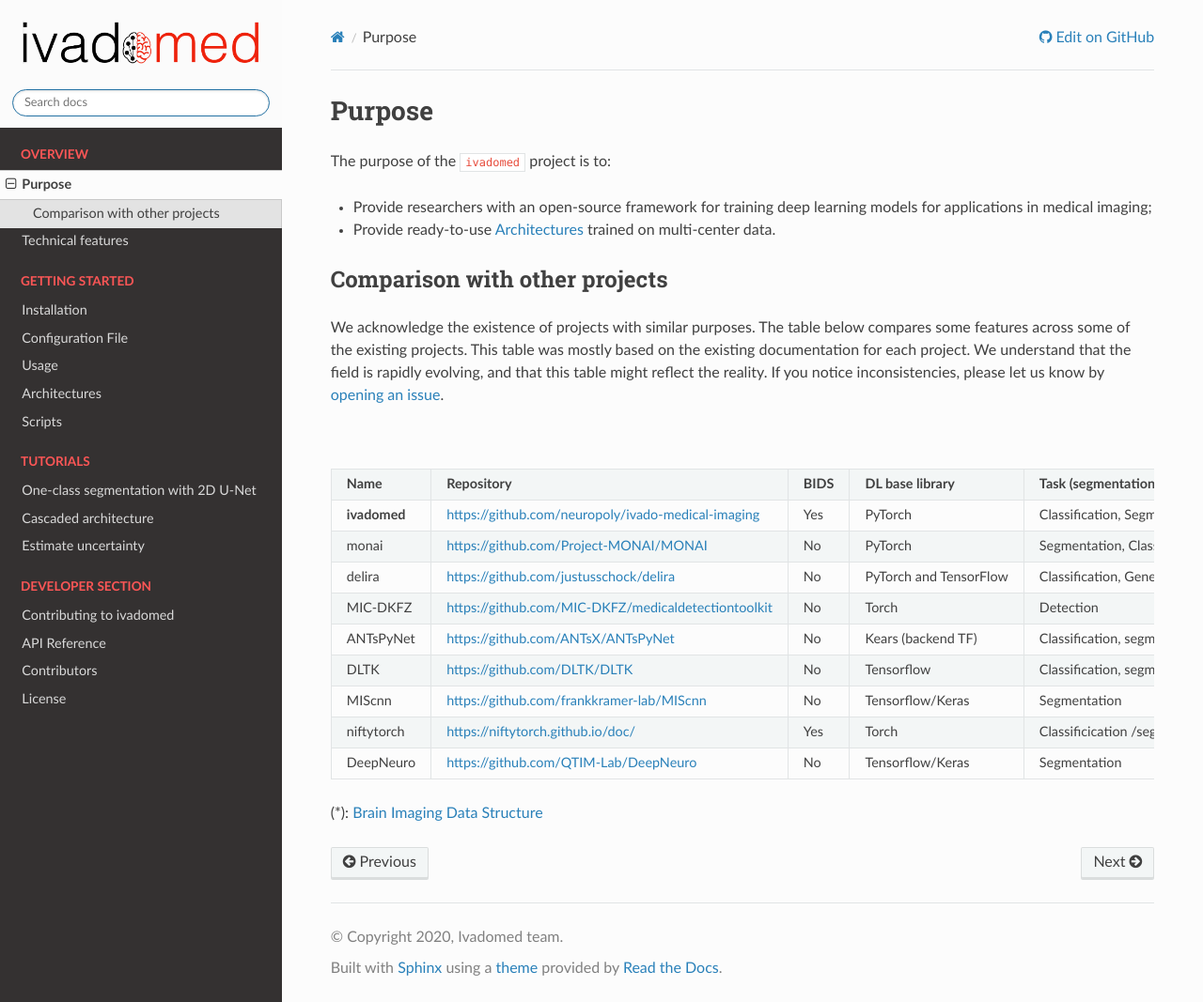
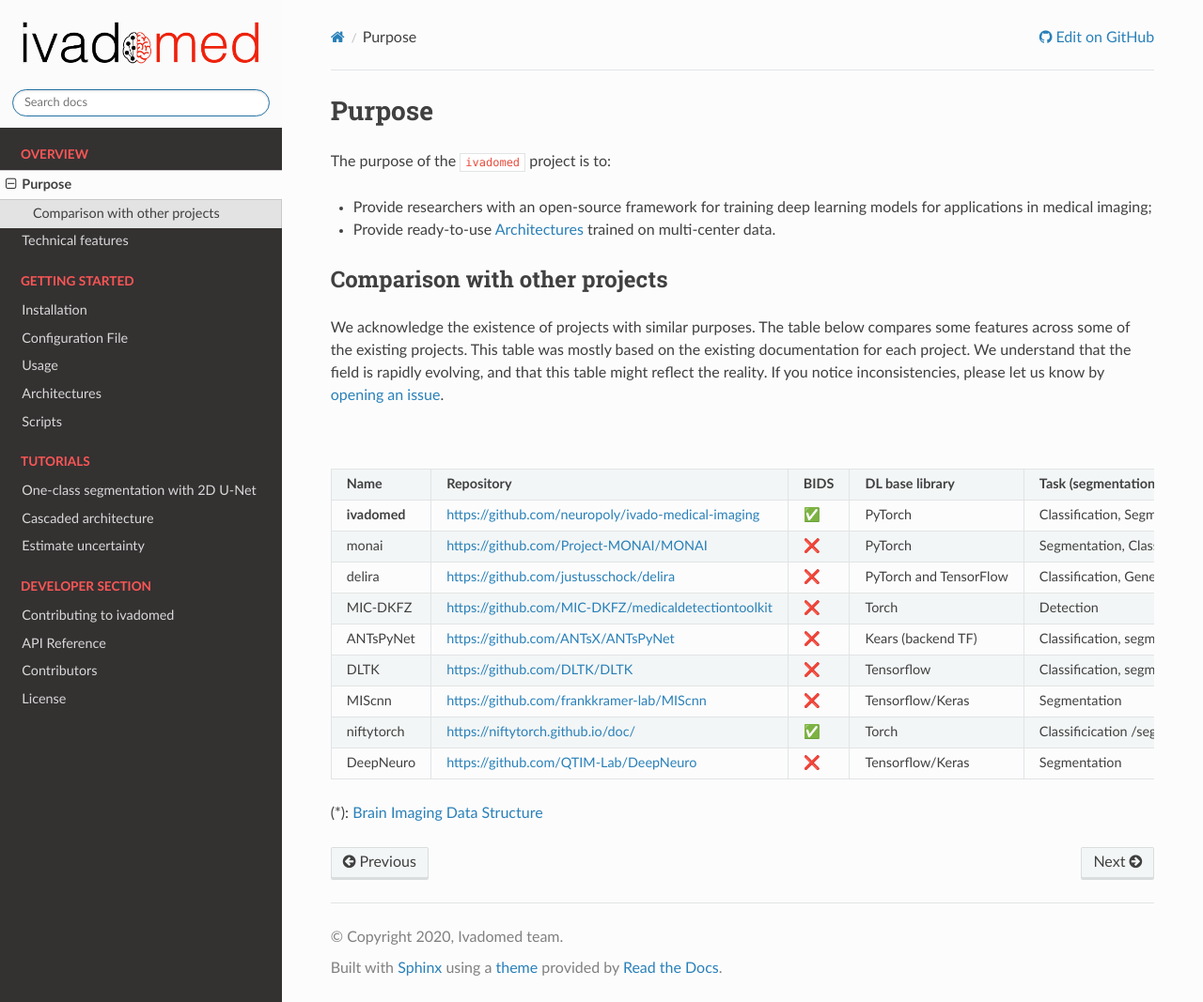
Before and after one commit to ivadomed/ivadomed, a Sphinx documentation site: the page built from docs/source/purpose.rst, in a window 1280 px wide and 1067 px high. Shown: the whole window at 94% size. Built offline with Sphinx 7.4.7 and the Read the Docs theme 2.0.0, drawn with Linux system fonts in a browser that asks for light colours; the version number could not be read and is left out; part of the change alters nothing that is shown.

```diff
--- a/docs/source/comparison_other_projects_table.csv
+++ b/docs/source/comparison_other_projects_table.csv
@@ -1,10 +1,10 @@
 **Name**,**Repository**,**BIDS**,**DL base library**,"**Task (segmentation, detection, classification)**",**Data dimension**,**Multichannel / Multilabel**,**Uncertainty**,**Transfer Learning**,**Pre-processing tools**,**Post-processing tools**,**User case examples**,**Multi-GPU data parallelism**,**Automatic Model evaluation**,**Input region of interest**,**Missing modality**,**Model performance comparison**,**Automatic hyperparameter optimisation**,**Packaged Multi-center Model**
-**ivadomed**,https://github.com/neuropoly/ivado-medical-imaging,Yes,PyTorch,"Classification, Segmentation, Detection","2D, 3D",Both,**Epistemic Aleatoric**,Yes,Yes,Yes,Yes,No,Yes,Yes (image),**Yes**,**Yes**,Yes,Yes
-monai,https://github.com/Project-MONAI/MONAI,No,PyTorch,"Segmentation, Classification","2D,3D",Both,None,No,Yes,No,Yes,Yes,Yes,Yes (coordinates),No,No,No,No
-delira,https://github.com/justusschock/delira,No,PyTorch and TensorFlow,"Classification, Generation, Segmentation","2D,3D",None,None,Yes,No,No,Yes,Yes,No,No,No,No,No,No
-MIC-DKFZ,https://github.com/MIC-DKFZ/medicaldetectiontoolkit,No,Torch,Detection,"2D,3D",None,None,No,No,No,No,No,Yes,Yes (image),No,No,No,No
-ANTsPyNet,https://github.com/ANTsX/ANTsPyNet,No,Kears (backend TF),"Classification, segmentation,clustering, GAN, registration, super-resolution, autoencoder","2D,3D",Multilabel,None,No,No,No,Yes ,No,No,No,No,No,No,No
-DLTK,https://github.com/DLTK/DLTK,No,Tensorflow,"Classification, segmentation, GAN, registration, super-resolution, autoencoder",3D,Multilabel,None,Yes,No,No,Yes,No,No,No,No,No,No,No
-MIScnn,https://github.com/frankkramer-lab/MIScnn,No,Tensorflow/Keras,Segmentation,"2D,3D",Multilabel,None,No,Yes,Yes,No,Yes,Yes,No,No,No,No,No
-niftytorch,https://niftytorch.github.io/doc/,Yes,Torch,Classificication /segmentation ,3D,None,None,No,No,No,Yes,Yes,No,Yes,No,No,Yes,No
-DeepNeuro,https://github.com/QTIM-Lab/DeepNeuro,No,Tensorflow/Keras,Segmentation,2D/3D,None,None,No,Yes,Yes,Yes,No,No,No,No,No,No,Yes
+**ivadomed**,https://github.com/neuropoly/ivado-medical-imaging,|yes|,PyTorch,"Classification, Segmentation, Detection","2D, 3D","|yes| , |yes|",**Epistemic Aleatoric**,|yes|,|yes|,|yes|,|yes|,|no|,|yes|,|yes| (image),|yes|,|yes|,|yes|,|yes|
+monai,https://github.com/Project-MONAI/MONAI,|no|,PyTorch,"Segmentation, Classification","2D,3D","|yes| , |yes|","|no| , |no|",|no|,|yes|,|no|,|yes|,|yes|,|yes|,|yes| (coordinates),|no|,|no|,|no|,|no|
+delira,https://github.com/justusschock/delira,|no|,PyTorch and TensorFlow,"Classification, Generation, Segmentation","2D,3D","|no| , |no|","|no| , |no|",|yes|,|no|,|no|,|yes|,|yes|,|no|,|no|,|no|,|no|,|no|,|no|
+MIC-DKFZ,https://github.com/MIC-DKFZ/medicaldetectiontoolkit,|no|,Torch,Detection,"2D,3D","|no| , |no|","|no| , |no|",|no|,|no|,|no|,|no|,|no|,|yes|,|yes| (image),|no|,|no|,|no|,|no|
+ANTsPyNet,https://github.com/ANTsX/ANTsPyNet,|no|,Kears (backend TF),"Classification, segmentation,clustering, GAN, registration, super-resolution, autoencoder","2D,3D",Multilabel,"|no| , |no|",|no|,|no|,|no|,|yes| ,|no|,|no|,|no|,|no|,|no|,|no|,|no|
+DLTK,https://github.com/DLTK/DLTK,|no|,Tensorflow,"Classification, segmentation, GAN, registration, super-resolution, autoencoder",3D,Multilabel,"|no| , |no|",|yes|,|no|,|no|,|yes|,|no|,|no|,|no|,|no|,|no|,|no|,|no|
+MIScnn,https://github.com/frankkramer-lab/MIScnn,|no|,Tensorflow/Keras,Segmentation,"2D,3D",Multilabel,"|no| , |no|",|no|,|yes|,|yes|,|no|,|yes|,|yes|,|no|,|no|,|no|,|no|,|no|
+niftytorch,https://niftytorch.github.io/doc/,|yes|,Torch,Classificication /segmentation ,3D,"|no| , |no|","|no| , |no|",|no|,|no|,|no|,|yes|,|yes|,|no|,|yes|,|no|,|no|,|yes|,|no|
+DeepNeuro,https://github.com/QTIM-Lab/DeepNeuro,|no|,Tensorflow/Keras,Segmentation,2D/3D,"|no| , |no|","|no| , |no|",|no|,|yes|,|yes|,|yes|,|no|,|no|,|no|,|no|,|no|,|no|,|yes|
--- a/docs/source/purpose.rst
+++ b/docs/source/purpose.rst
@@ -1,3 +1,12 @@
+.. |yes| raw:: html
+
+   &#9989;
+
+.. |no| raw:: html
+
+   &#10060;
+
+
 Purpose
 =======
 
```
